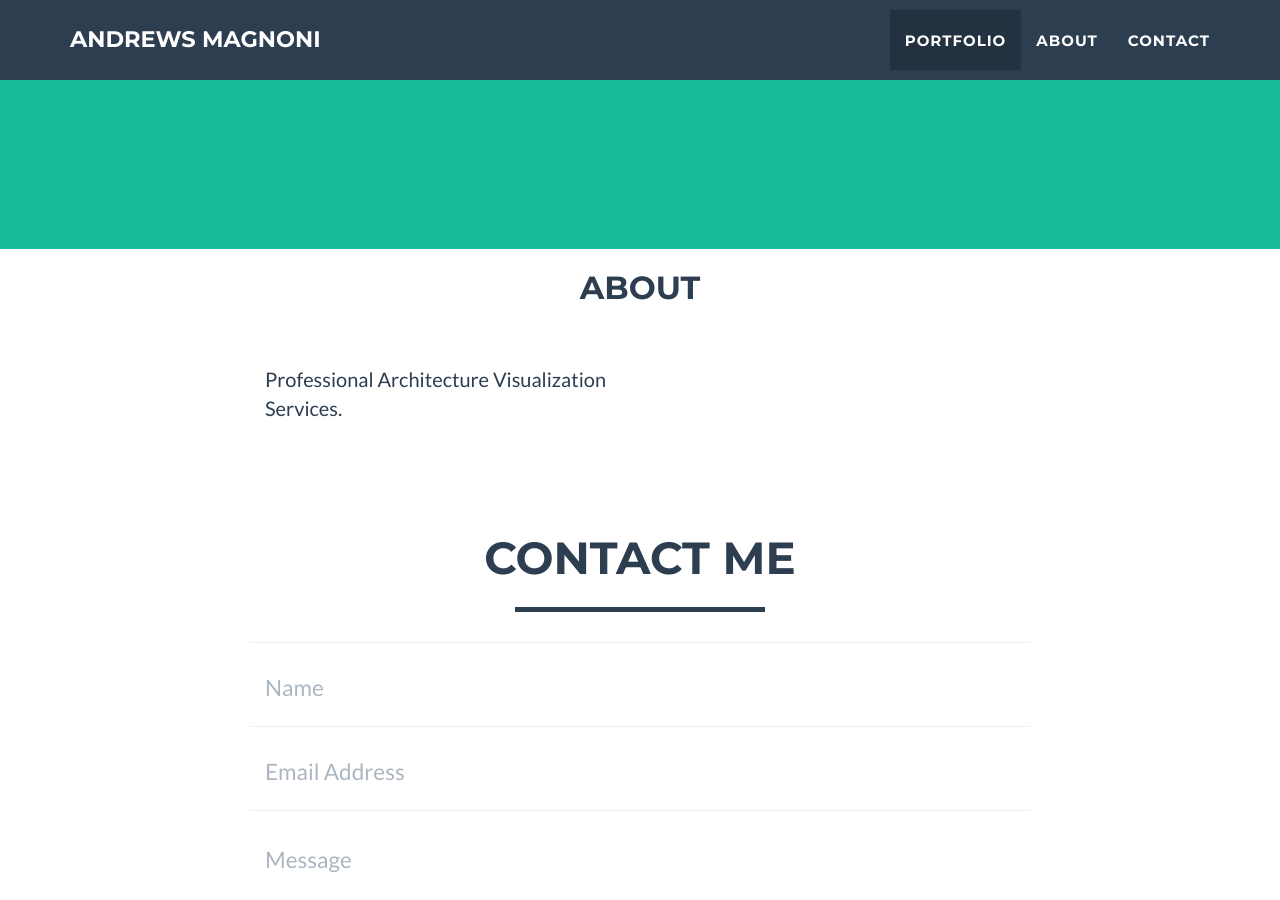
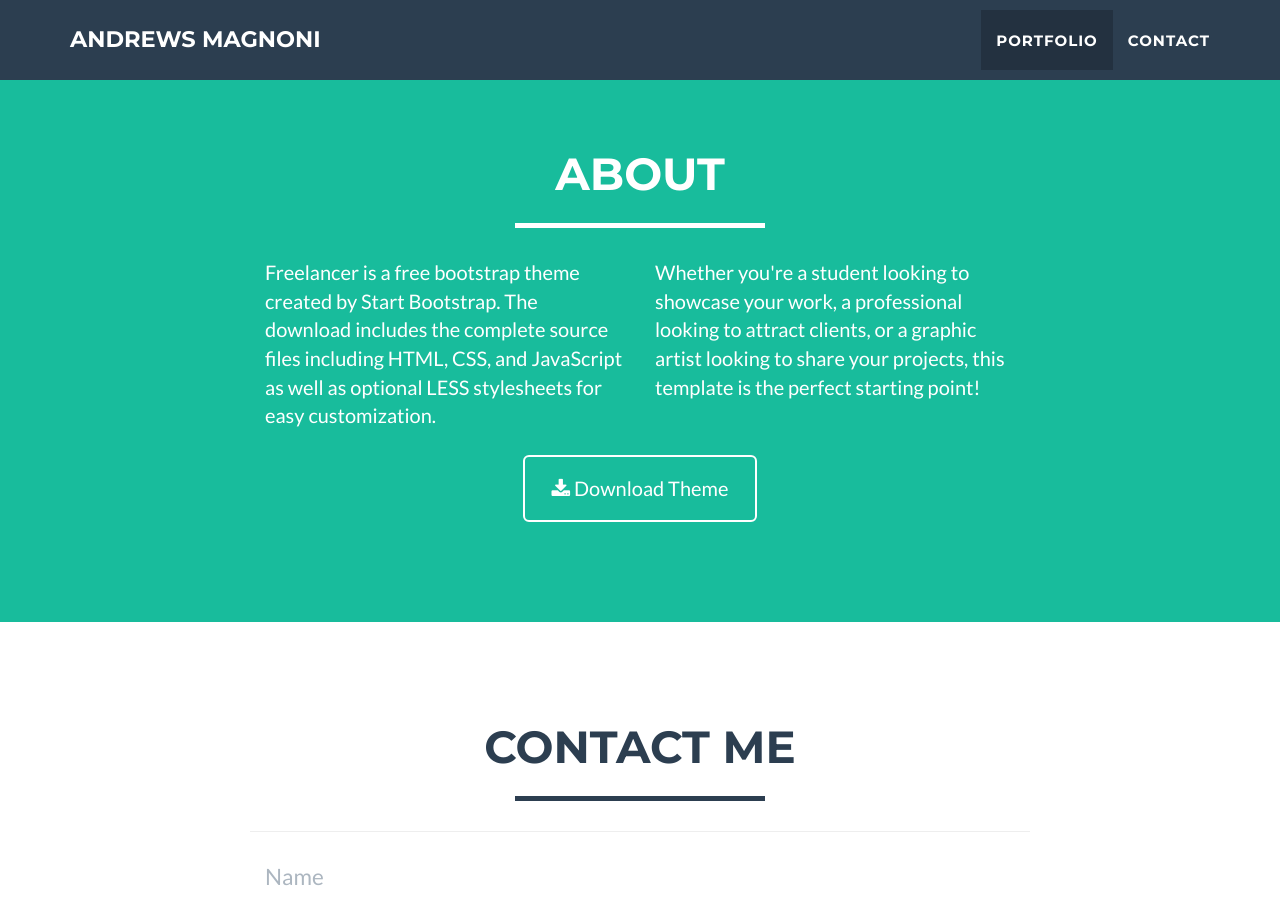
Before and after one commit to amagnoni/amagnoni.github.io, a Jekyll site: the page built from index.html, in a window 1280 px wide and 900 px high, scrolled down 1616 px. Built offline with Jekyll 4.4.1, drawn with Linux system fonts in a browser that asks for light colours.

Commit message:
secondaaaaaa commit

```diff
--- a/_includes/about.html
+++ b/_includes/about.html
@@ -1,6 +1,6 @@
-<!DOCTYPE HTML PUBLIC "-//W3C//DTD HTML 4.01 Transitional//EN">
-<html><head><!-- About Section --></head><body><section class="success" id="about">
-        </section><div class="container">
+ <!-- About Section -->
+    <section class="success" id="about">
+        <div class="container">
             <div class="row">
                 <div class="col-lg-12 text-center">
                     <h2>About</h2>
@@ -9,10 +9,16 @@
             </div>
             <div class="row">
                 <div class="col-lg-4 col-lg-offset-2">
-                    <p>Professional Architecture Visualization Services.</p>
+                    <p>Freelancer is a free bootstrap theme created by Start Bootstrap. The download includes the complete source files including HTML, CSS, and JavaScript as well as optional LESS stylesheets for easy customization.</p>
                 </div>
-
-
+                <div class="col-lg-4">
+                    <p>Whether you're a student looking to showcase your work, a professional looking to attract clients, or a graphic artist looking to share your projects, this template is the perfect starting point! </p>
+                </div>
+                <div class="col-lg-8 col-lg-offset-2 text-center">
+                    <a href="#" class="btn btn-lg btn-outline">
+                        <i class="fa fa-download"></i> Download Theme
+                    </a>
+                </div>
             </div>
         </div>
-    </body></html>
+    </section>
--- a/_includes/nav.html
+++ b/_includes/nav.html
@@ -22,9 +22,6 @@
                         <a href="#portfolio">Portfolio</a>
                     </li>
                     <li class="page-scroll">
-                        <a href="#about">About</a>
-                    </li>
-                    <li class="page-scroll">
                         <a href="#contact">Contact</a>
                     </li>
                 </ul>
```
